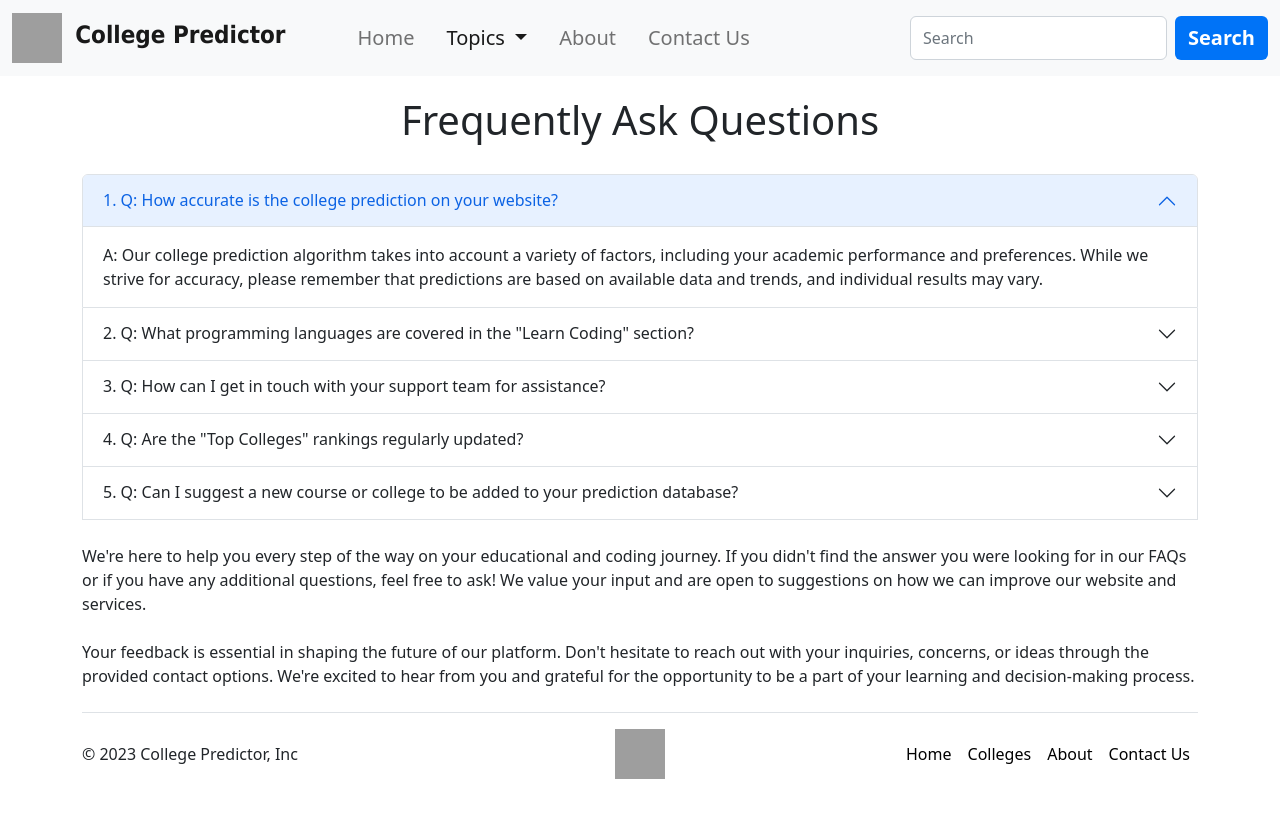
After one commit to Satyam4229/College-Predictor-System, a Flask app: page /faq in a window 1280 px wide. The commit adds this page. Run offline with Flask 3, Linux system fonts and the light colour scheme; parts of the project's set-up code (start-up, migrations or seed data) failed here and were passed over; some libraries are stand-ins or nearby versions; grey boxes are pictures that could not be loaded.

Commit message:
updating pages

```diff
--- a/app.py
+++ b/app.py
@@ -28,6 +28,14 @@
 @app.route('/learn')
 def learn():
     return render_template('Coding.html')
+
+@app.route('/support')
+def support():
+    return render_template('support.html')
+
+@app.route('/faq')
+def faq():
+    return render_template('faq.html')
 
 
 @app.route('/predict', methods = ['POST'])
--- a/templates/about.html
+++ b/templates/about.html
@@ -91,7 +91,7 @@ background-blend-mode: darken;">
                 <li>
                   <a
                     class="dropdown-item d-flex align-items-center gap-2 py-2"
-                    href="#"
+                    href="/support"
                     ><span
                       class="d-inline-block bg-warning rounded-circle p-1"
                     ></span>
@@ -101,7 +101,7 @@ background-blend-mode: darken;">
                 <li>
                   <a
                     class="dropdown-item d-flex align-items-center gap-2 py-2"
-                    href="#"
+                    href="/faq"
                     ><span
                       class="d-inline-block bg-success rounded-circle p-1"
                     ></span>
@@ -169,7 +169,7 @@ background-blend-mode: darken;">
 
           <ul class="nav col-md-4 justify-content-end">
             <li class="nav-item"><a href="/" class="nav-link px-2" style="color: white;">Home</a></li>
-            <li class="nav-item"><a href="#" class="nav-link px-2" style="color: white;">Colleges</a></li>
+            <li class="nav-item"><a href="/colleges" class="nav-link px-2" style="color: white;">Colleges</a></li>
             <li class="nav-item"><a href="/about" class="nav-link px-2" style="color: white;">About</a></li>
             <li class="nav-item"><a href="/contact" class="nav-link px-2" style="color: white;">Contact Us</a></li>
           </ul>
--- a/templates/contact.html
+++ b/templates/contact.html
@@ -92,7 +92,7 @@ background-blend-mode: darken;">
                 <li>
                   <a
                     class="dropdown-item d-flex align-items-center gap-2 py-2"
-                    href="#"
+                    href="/support"
                     ><span
                       class="d-inline-block bg-warning rounded-circle p-1"
                     ></span>
@@ -102,7 +102,7 @@ background-blend-mode: darken;">
                 <li>
                   <a
                     class="dropdown-item d-flex align-items-center gap-2 py-2"
-                    href="#"
+                    href="/faq"
                     ><span
                       class="d-inline-block bg-success rounded-circle p-1"
                     ></span>
--- /dev/null
+++ b/templates/faq.html
@@ -0,0 +1,256 @@
+<!DOCTYPE html>
+<html lang="en">
+  <head>
+    <meta charset="utf-8" />
+    <meta name="viewport" content="width=device-width, initial-scale=1" />
+    <title>Colleges Predictor | FAQs</title>
+    <link
+      rel="icon"
+      href="https://mir-s3-cdn-cf.behance.net/projects/404/8e6692141570489.Y3JvcCw4OTksNzAzLDYyLDUz.png"
+    />
+    <link
+      href="https://cdn.jsdelivr.net/npm/bootstrap@5.2.2/dist/css/bootstrap.min.css"
+      rel="stylesheet"
+      integrity="sha384-Zenh87qX5JnK2Jl0vWa8Ck2rdkQ2Bzep5IDxbcnCeuOxjzrPF/et3URy9Bv1WTRi"
+      crossorigin="anonymous"
+    />
+    <script
+      src="https://kit.fontawesome.com/ce95135c1f.js"
+      crossorigin="anonymous"
+    ></script>
+  </head>
+
+  <body>
+
+    <!-- Navbar -->
+    <nav class="navbar navbar-expand-lg bg-light fixed-top">
+        <div class="container-fluid">
+          <a class="navbar-brand" href="#">
+            <img
+              src="https://th.bing.com/th/id/OIP.03JzQpcFTF1ZcPYIq7N17gHaHa?pid=ImgDet&rs=1"
+              alt="Bootstrap"
+              width="50"
+              height="50"
+            />
+            <h8 class="ps-2" style="font-weight: 700; font-family: Tahoma; font-size: 1.5rem;">College Predictor</h8>
+          </a>
+          <button
+            class="navbar-toggler bg-white"
+            type="button"
+            data-bs-toggle="collapse"
+            data-bs-target="#navbarSupportedContent"
+            aria-controls="navbarSupportedContent"
+            aria-expanded="false"
+            aria-label="Toggle navigation"
+          >
+            <span class="navbar-toggler-icon"></span>
+          </button>
+          <div class="collapse navbar-collapse" id="navbarSupportedContent">
+            <ul class="navbar-nav me-auto mb-2 mb-lg-0 ps-5">
+              <li class="nav-item">
+                <a
+                  class="nav-link pe-4"
+                  aria-current="page"
+                  href="/"
+                  style="font-size: 20px;"
+                  >Home</a
+                >
+              </li>
+              <li class="nav-item dropdown">
+                <a
+                  class="active nav-link dropdown-toggle pe-4"
+                  href="#"
+                  role="button"
+                  data-bs-toggle="dropdown"
+                  aria-expanded="false"
+                  style="font-size: 20px;"
+                >
+                  Topics
+                </a>
+                <ul class="dropdown-menu dropdown-menu">
+                  <li>
+                    <a
+                      class="dropdown-item d-flex align-items-center gap-2 py-2"
+                      href="/learn"
+                      ><span
+                        class="d-inline-block bg-primary rounded-circle p-1"
+                      ></span>
+                      Learn Coding</a
+                    >
+                  </li>
+                  <li>
+                    <a
+                      class="dropdown-item d-flex align-items-center gap-2 py-2"
+                      href="/colleges"
+                      ><span
+                        class="d-inline-block bg-danger rounded-circle p-1"
+                      ></span>
+                      Top Colleges</a
+                    >
+                  </li>
+                  <li>
+                    <hr class="dropdown-divider" />
+                  </li>
+                  <li>
+                    <a
+                      class="dropdown-item d-flex align-items-center gap-2 py-2"
+                      href="/support"
+                      ><span
+                        class="d-inline-block bg-warning rounded-circle p-1"
+                      ></span>
+                      Support Us</a
+                    >
+                  </li>
+                  <li>
+                    <a
+                      class="active dropdown-item d-flex align-items-center gap-2 py-2"
+                      href="/faq"
+                      ><span
+                        class="d-inline-block bg-success rounded-circle p-1"
+                      ></span>
+                      FAQs</a
+                    >
+                  </li>
+                </ul>
+              </li>
+              <li class="nav-item">
+                <a class="nav-link pe-4" href="/about" style="font-size: 20px;"
+                  >About</a
+                >
+              </li>
+              <li class="nav-item">
+                <a class="nav-link" href="/contact" style="font-size: 20px;"
+                  >Contact Us</a
+                >
+              </li>
+            </ul>
+            <form class="d-flex" role="search">
+              <input
+                class="form-control me-2"
+                type="search"
+                placeholder="Search"
+                aria-label="Search"
+              />
+              <button
+                type="button"
+                class="btn"
+                style="background-color: rgb(0, 115, 247); color: white; font-size: 20px; font-weight: 600;"
+              >
+                Search
+              </button>
+            </form>
+          </div>
+        </div>
+      </nav>
+
+      <div class="container" style="margin-top: 6em;">
+        <h1 style="text-align: center; margin-bottom: 30px;">Frequently Ask Questions</h1>
+        <div class="accordion" id="accordionExample">
+          <div class="accordion-item">
+            <h2 class="accordion-header">
+              <button class="accordion-button" type="button" data-bs-toggle="collapse" data-bs-target="#collapseOne" aria-expanded="true" aria-controls="collapseOne">
+                1. Q: How accurate is the college prediction on your website?
+              </button>
+            </h2>
+            <div id="collapseOne" class="accordion-collapse collapse show" data-bs-parent="#accordionExample">
+              <div class="accordion-body">
+                A: Our college prediction algorithm takes into account a variety of factors, including your academic
+                performance and preferences. While we strive for accuracy, please remember that predictions are based
+                on available data and trends, and individual results may vary.
+              </div>
+            </div>
+          </div>
+          <div class="accordion-item">
+            <h2 class="accordion-header">
+              <button class="accordion-button collapsed" type="button" data-bs-toggle="collapse" data-bs-target="#collapseTwo" aria-expanded="false" aria-controls="collapseTwo">
+                2. Q: What programming languages are covered in the "Learn Coding" section?
+              </button>
+            </h2>
+            <div id="collapseTwo" class="accordion-collapse collapse" data-bs-parent="#accordionExample">
+              <div class="accordion-body">
+                A: Our "Learn Coding" section covers a wide range of programming languages, including but not limited
+                 to Python, JavaScript, Java, C++, and Ruby. We offer tutorials, exercises, and projects to help you
+                 grasp the fundamentals and build practical skills.
+              </div>
+            </div>
+          </div>
+
+          <div class="accordion-item">
+            <h2 class="accordion-header">
+              <button class="accordion-button collapsed" type="button" data-bs-toggle="collapse" data-bs-target="#collapseThree" aria-expanded="false" aria-controls="collapseThree">
+                3. Q: How can I get in touch with your support team for assistance?
+              </button>
+            </h2>
+            <div id="collapseThree" class="accordion-collapse collapse" data-bs-parent="#accordionExample">
+              <div class="accordion-body">
+                A: If you need support, you can visit the "Support" page and find our contact details. You can
+                 reach out to us via email at psatyam4229@gmail.com or use the contact form provided on the website.
+                 We'll do our best to respond to your queries promptly.
+              </div>
+            </div>
+          </div>
+          <div class="accordion-item">
+            <h2 class="accordion-header">
+              <button class="accordion-button collapsed" type="button" data-bs-toggle="collapse" data-bs-target="#collapseFour" aria-expanded="false" aria-controls="collapseFour">
+                4. Q: Are the "Top Colleges" rankings regularly updated?
+              </button>
+            </h2>
+            <div id="collapseFour" class="accordion-collapse collapse" data-bs-parent="#accordionExample">
+              <div class="accordion-body">
+                A: Yes, we strive to keep our "Top Colleges" section up-to-date with the latest information.
+                We regularly review and update the rankings based on various factors such as reputation, faculty,
+                facilities, and student satisfaction. However, rankings may vary over time due to changes in these factors.
+              </div>
+            </div>
+          </div>
+          <div class="accordion-item">
+            <h2 class="accordion-header">
+              <button class="accordion-button collapsed" type="button" data-bs-toggle="collapse" data-bs-target="#collapseFive" aria-expanded="false" aria-controls="collapseFive">
+                5. Q: Can I suggest a new course or college to be added to your prediction database?
+              </button>
+            </h2>
+            <div id="collapseFive" class="accordion-collapse collapse" data-bs-parent="#accordionExample">
+              <div class="accordion-body">
+                A: Absolutely! We value user feedback and are always looking to improve our services.
+                 If you have a specific course or college in mind that you'd like us to consider, please
+                 reach out to us through the "Contact" page or send us an email at psatyam4229@gmail.com.
+                 Your input is important to us.
+              </div>
+            </div>
+          </div>
+          <div style="margin-top: 1.5em;">
+            <p>We're here to help you every step of the way on your educational and coding journey.
+              If you didn't find the answer you were looking for in our FAQs or if you have any additional questions,
+              feel free to ask! We value your input and are open to suggestions on how we can improve our website and services.
+              <br><br>Your feedback is essential in shaping the future of our platform. Don't hesitate to reach out with your inquiries, concerns, or ideas through the provided contact options. We're excited to hear from you and grateful for the opportunity to be a part of your learning and decision-making process.</p>
+          </div>
+        </div>
+      </div>
+
+      <div class="container">
+        <footer class="d-flex flex-wrap justify-content-between align-items-center py-3 my-4 border-top">
+          <p class="col-md-4 mb-0">© 2023 College Predictor, Inc</p>
+
+          <img
+                  src="https://th.bing.com/th/id/OIP.03JzQpcFTF1ZcPYIq7N17gHaHa?pid=ImgDet&rs=1"
+                  alt="Bootstrap"
+                  width="50"
+                  height="50"
+                />
+
+          <ul class="nav col-md-4 justify-content-end">
+            <li class="nav-item"><a href="/" class="nav-link px-2 text-black" >Home</a></li>
+            <li class="nav-item"><a href="/colleges" class="nav-link px-2 text-black">Colleges</a></li>
+            <li class="nav-item"><a href="/about" class="nav-link px-2 text-black">About</a></li>
+            <li class="nav-item"><a href="/contact" class="nav-link px-2 text-black">Contact Us</a></li>
+          </ul>
+        </footer>
+      </div>
+
+    <script
+      src="https://cdn.jsdelivr.net/npm/bootstrap@5.2.2/dist/js/bootstrap.bundle.min.js"
+      integrity="sha384-OERcA2EqjJCMA+/3y+gxIOqMEjwtxJY7qPCqsdltbNJuaOe923+mo//f6V8Qbsw3"
+      crossorigin="anonymous"
+    ></script>
+  </body>
+</html>
--- a/templates/home.html
+++ b/templates/home.html
@@ -86,7 +86,7 @@
                 <li>
                   <a
                     class="dropdown-item d-flex align-items-center gap-2 py-2"
-                    href="#"
+                    href="/support"
                     ><span
                       class="d-inline-block bg-warning rounded-circle p-1"
                     ></span>
@@ -96,7 +96,7 @@
                 <li>
                   <a
                     class="dropdown-item d-flex align-items-center gap-2 py-2"
-                    href="#"
+                    href="/faq"
                     ><span
                       class="d-inline-block bg-success rounded-circle p-1"
                     ></span>
@@ -402,7 +402,7 @@
 
     <ul class="nav col-md-4 justify-content-end">
       <li class="nav-item"><a href="/" class="nav-link px-2 text-body-secondary">Home</a></li>
-      <li class="nav-item"><a href="#" class="nav-link px-2 text-body-secondary">Colleges</a></li>
+      <li class="nav-item"><a href="/colleges" class="nav-link px-2 text-body-secondary">Colleges</a></li>
       <li class="nav-item"><a href="/about" class="nav-link px-2 text-body-secondary">About</a></li>
       <li class="nav-item"><a href="/contact" class="nav-link px-2 text-body-secondary">Contact Us</a></li>
     </ul>
```
Also changed, not shown: templates/Coding.html (+22 -25 lines), templates/Top Colleges.html (+25 -28 lines), templates/support.html (+30 -29 lines).
